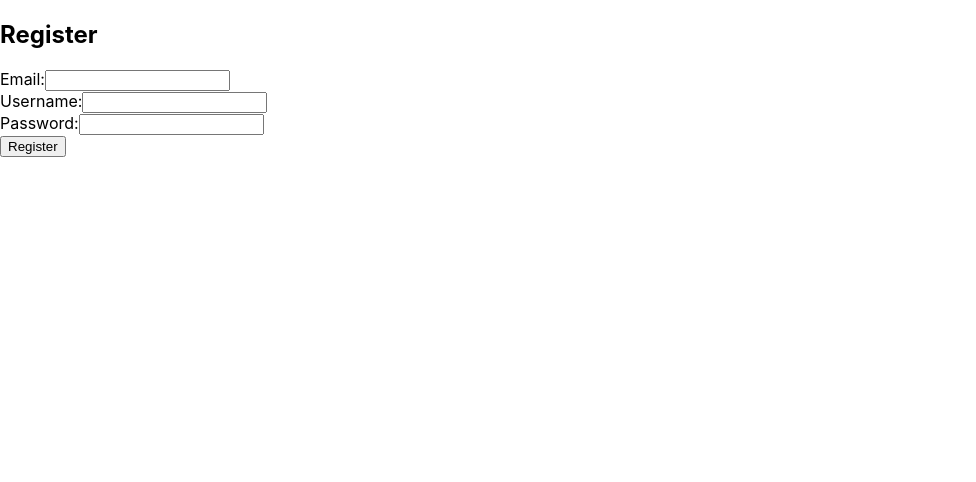
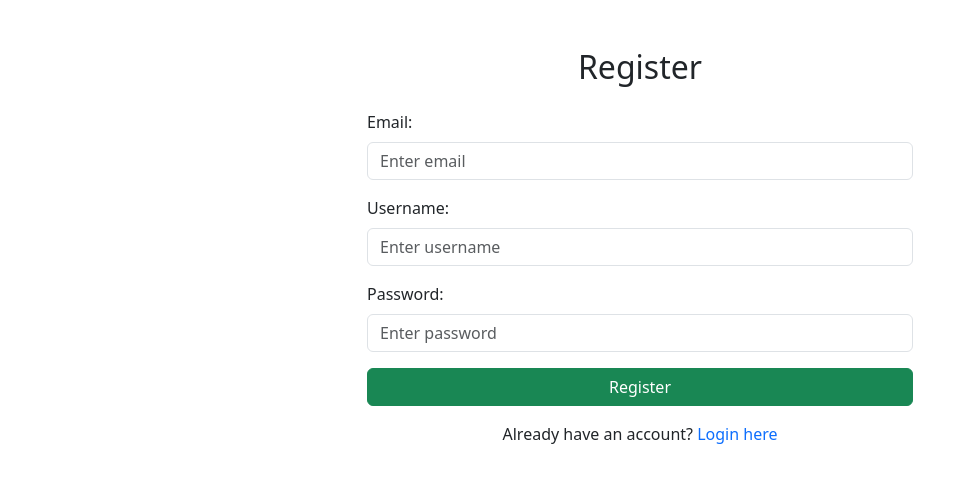
Before and after one commit to dxxlee/Project-Management-App, a React (Create React App) app in the folder frontend/: page /register in a window 1280 px wide. Shown: the top 482 px of the page, without its empty margins (0-976 px from the left). Built offline with nearby package versions, Linux system fonts and the light colour scheme.

Commit message:
added login/register ui

```diff
--- a/frontend/package.json
+++ b/frontend/package.json
@@ -8,10 +8,12 @@
     "@testing-library/react": "^16.2.0",
     "@testing-library/user-event": "^13.5.0",
     "axios": "^1.7.9",
+    "bootstrap": "^5.3.3",
     "jwt-decode": "^4.0.0",
     "postcss": "^8.5.2",
     "qs": "^6.14.0",
     "react": "^19.0.0",
+    "react-bootstrap": "^2.10.9",
     "react-dom": "^19.0.0",
     "react-router-dom": "^7.1.5",
     "react-scripts": "^5.0.1",
--- a/frontend/src/App.js
+++ b/frontend/src/App.js
@@ -1,4 +1,5 @@
 import React from 'react';
+import 'bootstrap/dist/css/bootstrap.min.css';
 import { BrowserRouter as Router, Routes, Route, Navigate } from 'react-router-dom';
 // Импорты компонентов
 import Home from './components/Home';
--- a/frontend/src/components/Auth/Login.js
+++ b/frontend/src/components/Auth/Login.js
@@ -1,14 +1,16 @@
 import React, { useState } from 'react';
-import { useNavigate } from 'react-router-dom';
+import { useNavigate, Link } from 'react-router-dom';
 import api from '../../api';
 import qs from 'qs';
 import { AuthContext } from '../../context/AuthContext';
+import { Form, Button, Container, Row, Col, Alert } from 'react-bootstrap';
 
 const Login = () => {
   const [formData, setFormData] = useState({
     username: '',
     password: '',
   });
+  const [error, setError] = useState(null);
   const navigate = useNavigate();
   const { login } = React.useContext(AuthContext);
 
@@ -28,42 +30,62 @@ const Login = () => {
           },
         }
       );
+      setError(null); // Очищаем ошибки
       alert('Login successful!');
       login(response.data.access_token); // Сохраняем токен через контекст
       navigate('/dashboard'); // Перенаправляем на Dashboard
     } catch (error) {
       console.error('Login error:', error.response?.data || error.message);
-      alert('Login failed. Please check your credentials.');
+      setError('Login failed. Please check your credentials.');
     }
   };
 
   return (
-    <div>
-      <h2>Login</h2>
-      <form onSubmit={handleSubmit}>
-        <div>
-          <label>Email:</label>
-          <input
+    <Container className="mt-5">
+      <Row className="justify-content-md-center">
+        <Col md={6}>
+          <h2 className="text-center mb-4">Login</h2>
+          {error && <Alert variant="danger">{error}</Alert>}
+          <Form onSubmit={handleSubmit}>
+            <Form.Group controlId="formEmail" className="mb-3">
+              <Form.Label>Email:</Form.Label>
+              <Form.Control
                 type="email"
                 name="username"
                 value={formData.username}
                 onChange={handleChange}
+                placeholder="Enter email"
                 required
               />
-        </div>
-        <div>
-          <label>Password:</label>
-          <input
+            </Form.Group>
+
+            <Form.Group controlId="formPassword" className="mb-3">
+              <Form.Label>Password:</Form.Label>
+              <Form.Control
                 type="password"
                 name="password"
                 value={formData.password}
                 onChange={handleChange}
+                placeholder="Enter password"
                 required
               />
+            </Form.Group>
+
+            <Button variant="primary" type="submit" className="w-100">
+              Login
+            </Button>
+          </Form>
+
+          {/* Ссылка на регистрацию */}
+          <div className="text-center mt-3">
+            Don't have an account?{' '}
+            <Link to="/register" style={{ textDecoration: 'none' }}>
+              Register here
+            </Link>
           </div>
-        <button type="submit">Login</button>
-      </form>
-    </div>
+        </Col>
+      </Row>
+    </Container>
   );
 };
 
--- a/frontend/src/components/Auth/Register.js
+++ b/frontend/src/components/Auth/Register.js
@@ -1,5 +1,7 @@
 import React, { useState } from 'react';
 import api from '../../api';
+import { Link } from 'react-router-dom';
+import { Form, Button, Container, Row, Col, Alert } from 'react-bootstrap';
 
 const Register = () => {
   const [formData, setFormData] = useState({
@@ -7,6 +9,7 @@ const Register = () => {
     username: '',
     password: '',
   });
+  const [error, setError] = useState(null);
 
   const handleChange = (e) => {
     setFormData({ ...formData, [e.target.name]: e.target.value });
@@ -16,51 +19,73 @@ const Register = () => {
     e.preventDefault();
     try {
       const response = await api.post('/api/auth/register', formData);
+      setError(null); // Очищаем ошибки
       alert('Registration successful!');
       console.log(response.data);
     } catch (error) {
       console.error('Registration error:', error.response?.data || error.message);
-      alert('Registration failed. Please try again.');
+      setError('Registration failed. Please try again.');
     }
   };
 
   return (
-    <div>
-      <h2>Register</h2>
-      <form onSubmit={handleSubmit}>
-        <div>
-          <label>Email:</label>
-          <input
+    <Container className="mt-5">
+      <Row className="justify-content-md-center">
+        <Col md={6}>
+          <h2 className="text-center mb-4">Register</h2>
+          {error && <Alert variant="danger">{error}</Alert>}
+          <Form onSubmit={handleSubmit}>
+            <Form.Group controlId="formEmail" className="mb-3">
+              <Form.Label>Email:</Form.Label>
+              <Form.Control
                 type="email"
                 name="email"
                 value={formData.email}
                 onChange={handleChange}
+                placeholder="Enter email"
                 required
               />
-        </div>
-        <div>
-          <label>Username:</label>
-          <input
+            </Form.Group>
+
+            <Form.Group controlId="formUsername" className="mb-3">
+              <Form.Label>Username:</Form.Label>
+              <Form.Control
                 type="text"
                 name="username"
                 value={formData.username}
                 onChange={handleChange}
+                placeholder="Enter username"
                 required
               />
-        </div>
-        <div>
-          <label>Password:</label>
-          <input
+            </Form.Group>
+
+            <Form.Group controlId="formPassword" className="mb-3">
+              <Form.Label>Password:</Form.Label>
+              <Form.Control
                 type="password"
                 name="password"
                 value={formData.password}
                 onChange={handleChange}
+                placeholder="Enter password"
                 required
               />
+            </Form.Group>
+
+            <Button variant="success" type="submit" className="w-100">
+              Register
+            </Button>
+          </Form>
+
+          {/* Ссылка на логин */}
+          <div className="text-center mt-3">
+            Already have an account?{' '}
+            <Link to="/login" style={{ textDecoration: 'none' }}>
+              Login here
+            </Link>
           </div>
-        <button type="submit">Register</button>
-      </form>
-    </div>
+        </Col>
+      </Row>
+    </Container>
   );
 };
 
```
Also changed, not shown: 1 other file (tests, documents, lock files or other folders). Lines whose indentation alone changed are shown as unchanged.
